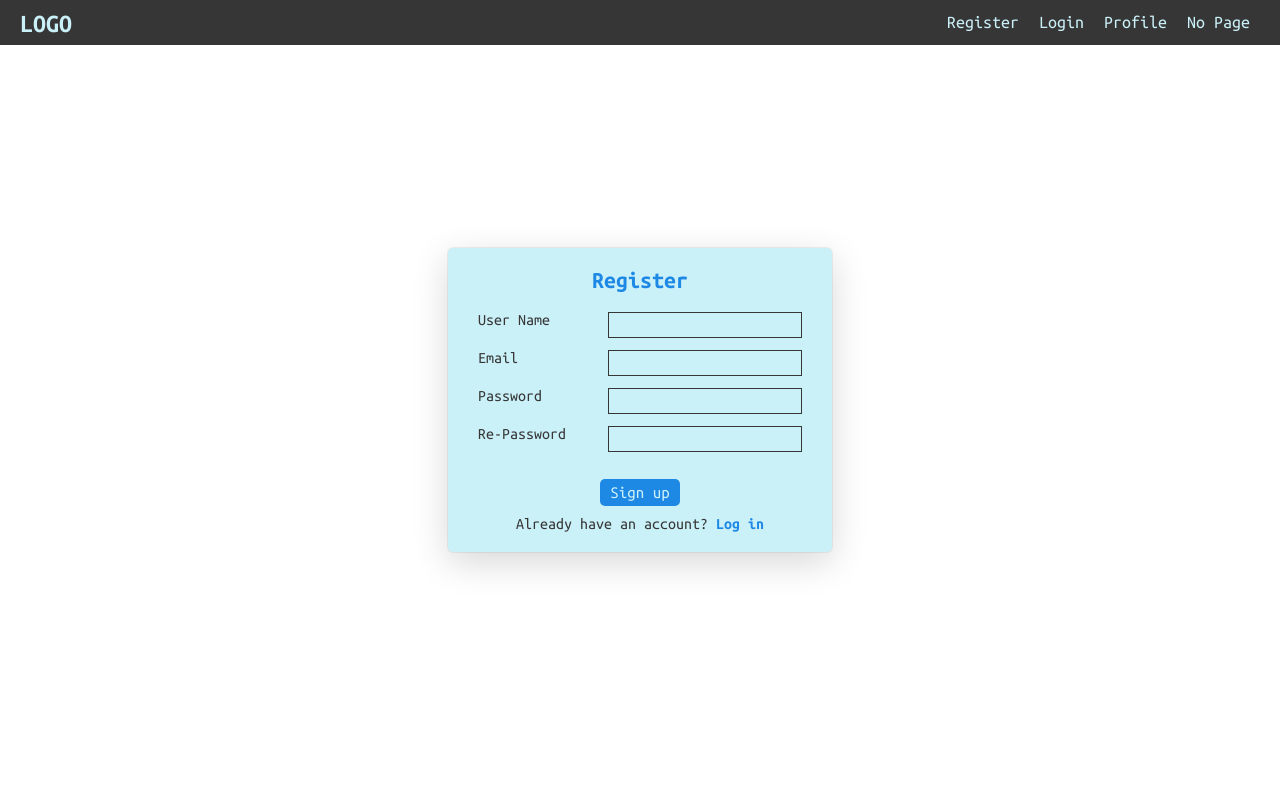
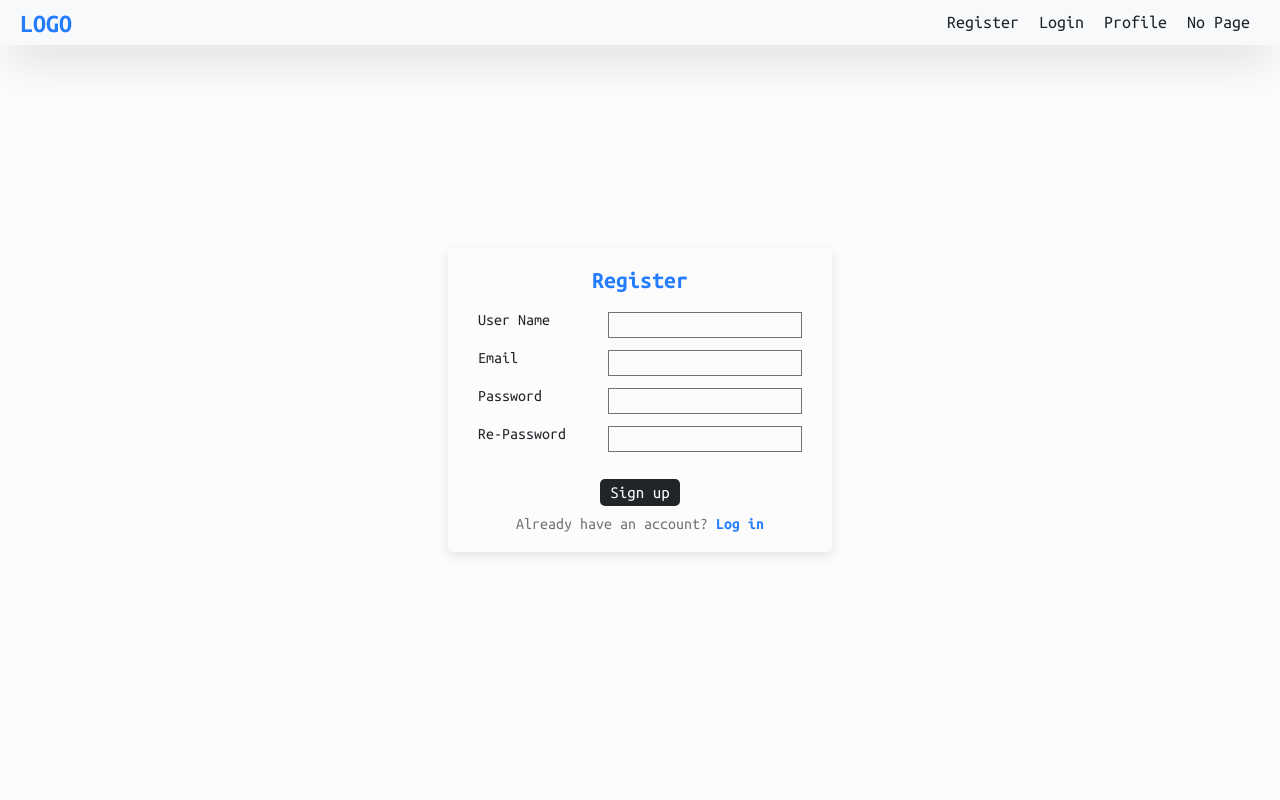
Before and after one commit to gdevakrishnan/Practice, a plain HTML site: page index.html in a window 1280 px wide. Shown: the top 800 px of the page. Drawn offline with Linux system fonts and the light colour scheme.

Commit message:
Update style.css

```diff
--- a/css/style.css
+++ b/css/style.css
@@ -5,12 +5,11 @@
 /* COLOR PALLETES */
 /* Change the below palletes hexa decimal values to change the color of the whole webpage */
 :root {
-  --color1: #caf0f8;
-  --color2: #caf0f8;
-  --color3: #48cae4;
-  --color4: #1E88E5;
-  --text: #363636;
-  --bg: #fcfcfc;
+  --color1: #247CFF;
+  --color2: #212529;
+  --bg1: #FCFCFC;
+  --bg2: #F8F9FA;
+  --text: #747275;
 }
 
 
@@ -28,6 +27,7 @@ body {
   width: 100vw;
   height: 100vh;
   overflow-x: hidden;
+  background-color: var(--bg1);
 }
 
 /* nav */
@@ -37,16 +37,17 @@ nav {
   display: flex;
   justify-content: space-between;
   align-items: center;
-  background-color: var(--text);
+  background-color: var(--bg2);
   padding: 0px 20px;
   position: fixed;
   top: 0px;
   z-index: 1000;
+  box-shadow: rgba(0, 0, 0, 0.2) 0px 18px 50px -10px;
 }
 
 nav .logo {
   font-size: 26px;
-  color: var(--color2);
+  color: var(--color1);
   text-transform: uppercase;
   cursor: pointer;
 }
@@ -69,7 +70,7 @@ nav ul li a {
 }
 
 nav ul li:hover a {
-  color: var(--color4);
+  color: var(--color1);
 }
 
 nav #check,
@@ -93,7 +94,7 @@ nav .menu_btn {
     right: -40%;
     width: 40%;
     height: 100vh;
-    background-color: var(--bg);
+    background-color: var(--bg1);
     flex-direction: column;
     transition: all 0.4s linear;
   }
@@ -104,7 +105,11 @@ nav .menu_btn {
   }
 
   nav ul li a {
-    color: var(--color3);
+    color: var(--text);
+  }
+
+  nav ul li:hover a {
+    color: var(--color1);
   }
 
   nav .logo,
@@ -144,13 +149,13 @@ nav .menu_btn {
   width: 30%;
   padding: 20px 30px;
   border-radius: 5px;
-  background-color: var(--color2);
-  box-shadow: rgba(0, 0, 0, 0.16) 0px 10px 36px 0px, rgba(0, 0, 0, 0.06) 0px 0px 0px 1px;
+  background-color: var(--bg1);
+  box-shadow: rgba(0, 0, 0, 0.1) 0px 4px 12px;
 }
 
 .signup_signin_page form .title {
   margin-bottom: 20px;
-  color: var(--color4);
+  color: var(--color1);
 }
 
 .signup_signin_page form .form_group {
@@ -162,7 +167,7 @@ nav .menu_btn {
 
 .signup_signin_page form .form_group label {
   font-size: 16px;
-  color: var(--text);
+  color: var(--color2);
 }
 
 .signup_signin_page form .form_group input[type='text'],
@@ -172,7 +177,6 @@ nav .menu_btn {
   font-size: 16px;
   width: 60%;
   outline: none;
-  border: none;
   padding: 4px 10px;
   background-color: transparent;
   border: 1px solid var(--text);
@@ -181,8 +185,8 @@ nav .menu_btn {
 .signup_signin_page form input[type='submit'] {
   margin-top: 15px;
   margin-bottom: 10px;
-  background-color: var(--color4);
-  color: var(--color2);
+  background-color: var(--color2);
+  color: var(--bg1);
   border: none;
   outline: none;
   padding: 5px 10px;
@@ -196,7 +200,7 @@ nav .menu_btn {
 }
 
 .signup_signin_page form .form_message a {
-  color: var(--color4);
+  color: var(--color1);
   font-weight: bold;
 }
 
@@ -215,10 +219,10 @@ nav .menu_btn {
   display: flex;
   align-items: center;
   justify-content: space-around;
-  background-color: var(--color4);
+  background-color: var(--bg2);
   padding: 25px 30px;
   border-radius: 10px;
-  box-shadow: rgba(0, 0, 0, 0.16) 0px 10px 36px 0px, rgba(0, 0, 0, 0.06) 0px 0px 0px 1px;
+  box-shadow: rgba(0, 0, 0, 0.12) 0px 1px 3px, rgba(0, 0, 0, 0.24) 0px 1px 2px;
 }
 
 .profile_page .profile_container .profile_image {
@@ -248,7 +252,7 @@ nav .menu_btn {
 .profile_page .profile_container .user_details {
   width: auto;
   height: auto;
-  background-color: var(--color2);
+  background-color: var(--bg1);
   padding: 20px;
   display: flex;
   flex-direction: column;
@@ -291,6 +295,7 @@ nav .menu_btn {
 
   .profile_page .profile_container .user_details .user_group {
     flex-direction: column;
+    gap: 10px;
   }
 }
 
@@ -320,9 +325,9 @@ nav .menu_btn {
   display: flex;
   justify-content: center;
   align-items: center;
-  background-color: rgb(0, 0, 14);
+  background-color: var(--color2);
 }
 
 .footer p {
-  color: var(--bg);
+  color: var(--bg1);
 }
```
